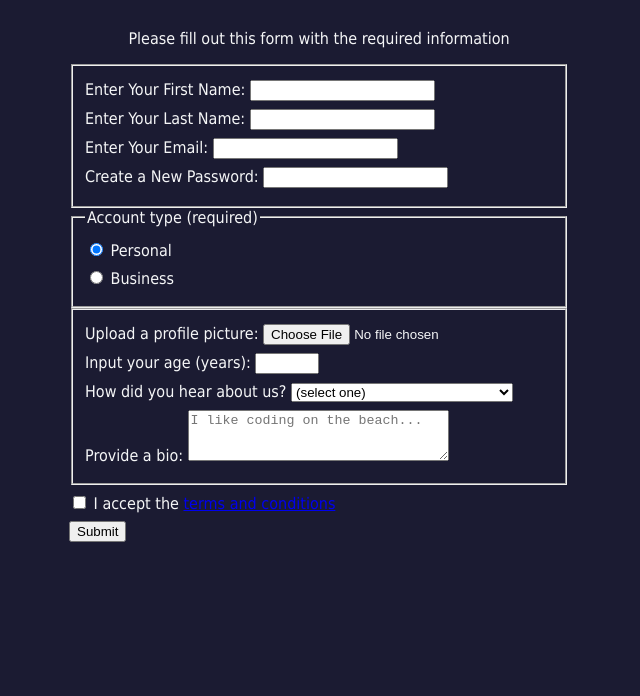
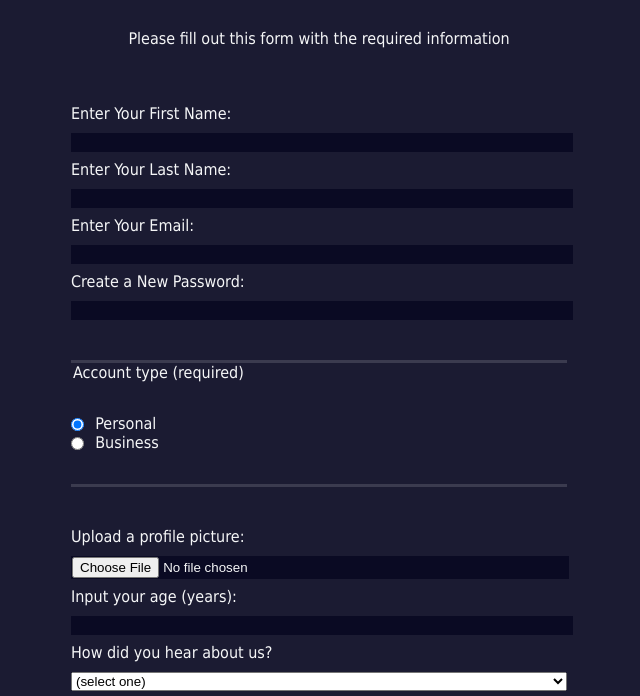
Before and after one commit to abdozayan12/Registration-Form, a plain HTML site: page index.html in a window 1280 px wide. Shown: the part 73-769 px from the top of the page, without its empty margins (321-961 px from the left). Drawn offline with Linux system fonts and the light colour scheme.

Commit message:
Update styles.css

```diff
--- a/styles.css
+++ b/styles.css
@@ -24,3 +24,29 @@ body {
     display: block;
     margin: 0.5rem 0;
   }
+
+  fieldset {
+    border: none;
+    padding: 2rem 0 2rem 0;
+    border-bottom: 3px solid #3b3b4f;
+  }
+
+  fieldset:last-of-type {
+    border-bottom: none;
+  }
+
+  input, textarea, select {
+    margin: 10px 0 0 0;
+    width: 100%;
+  }
+
+  .inline {
+    width: unset;
+    margin: 0 0.5em 0 0;
+    vertical-align: middle;
+  }
+
+  input, textarea {
+    background-color: #0a0a23;
+    border: 1px solid #0a0a23
+  }
```
